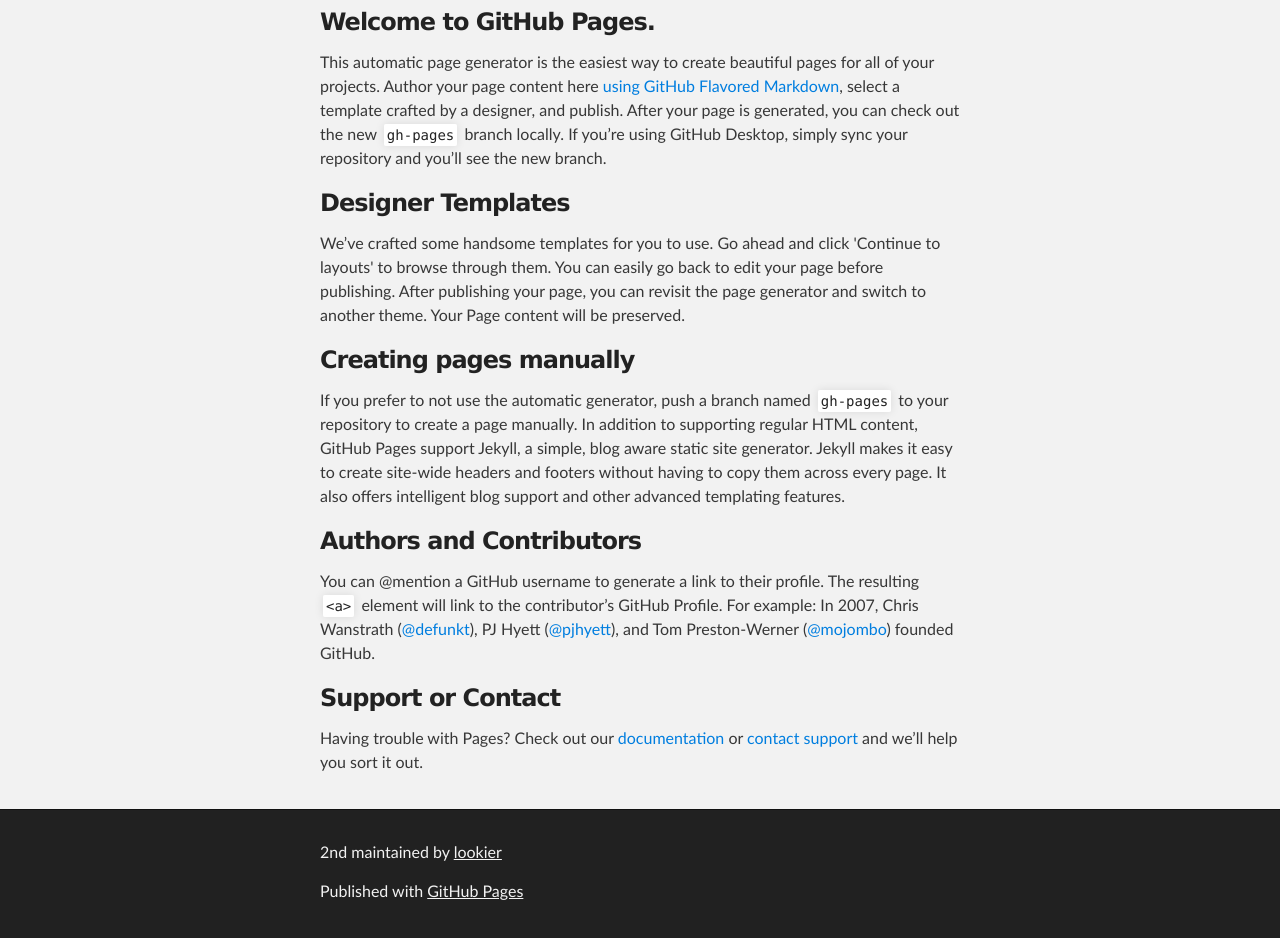
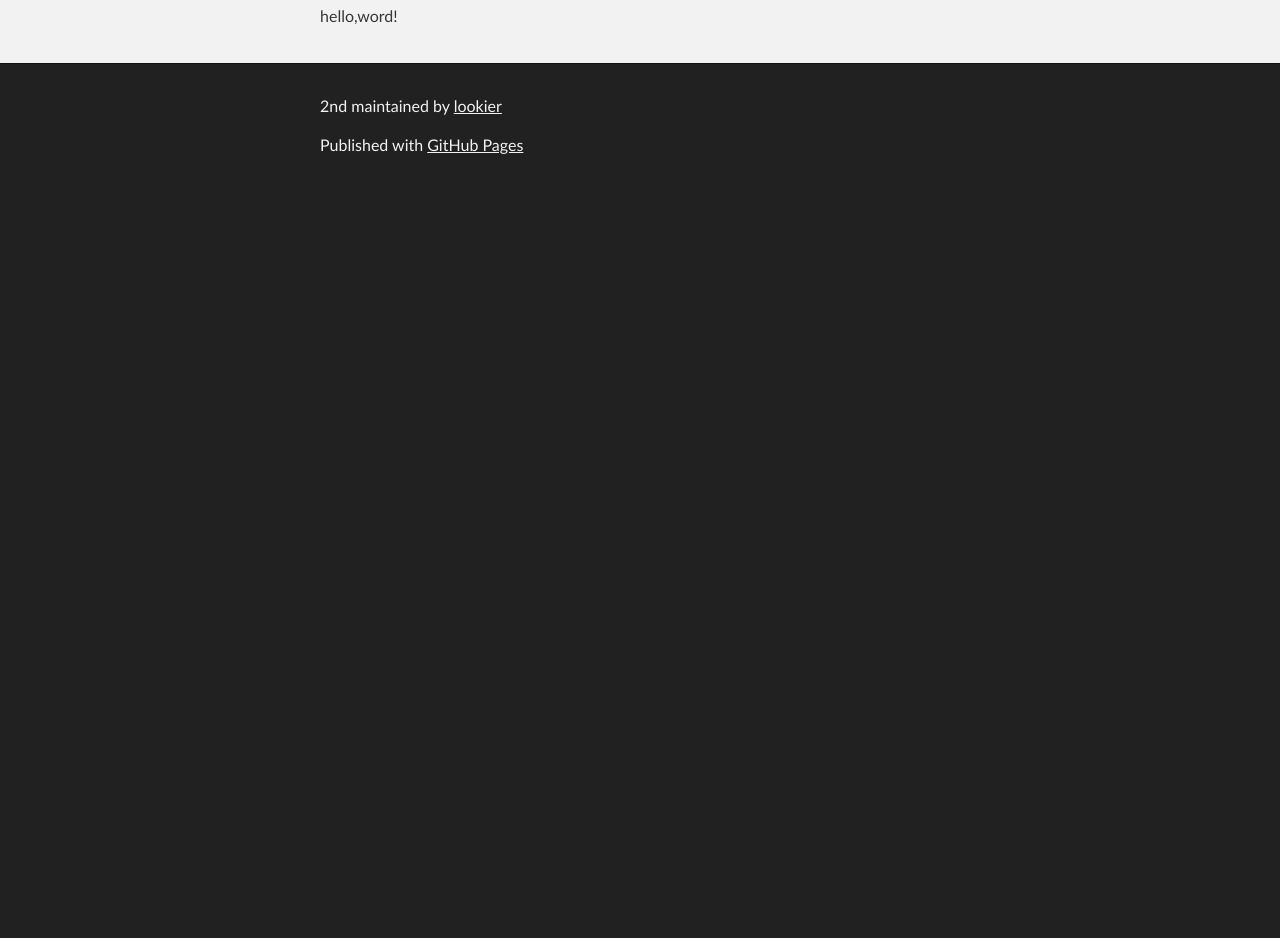
Before and after one commit to lookier/2nd, a plain HTML site: page index.html in a window 1280 px wide. Shown: the part 256-1194 px from the top of the page. After the commit the page ends 800 px from the top, so only its background shows below. Drawn offline with Linux system fonts and the light colour scheme.

```diff
--- a/index.html
+++ b/index.html
@@ -31,30 +31,7 @@
     <!-- MAIN CONTENT -->
     <div id="main_content_wrap" class="outer">
       <section id="main_content" class="inner">
-        <h3>
-<a id="welcome-to-github-pages" class="anchor" href="#welcome-to-github-pages" aria-hidden="true"><span aria-hidden="true" class="octicon octicon-link"></span></a>Welcome to GitHub Pages.</h3>
-
-<p>This automatic page generator is the easiest way to create beautiful pages for all of your projects. Author your page content here <a href="https://guides.github.com/features/mastering-markdown/">using GitHub Flavored Markdown</a>, select a template crafted by a designer, and publish. After your page is generated, you can check out the new <code>gh-pages</code> branch locally. If you’re using GitHub Desktop, simply sync your repository and you’ll see the new branch.</p>
-
-<h3>
-<a id="designer-templates" class="anchor" href="#designer-templates" aria-hidden="true"><span aria-hidden="true" class="octicon octicon-link"></span></a>Designer Templates</h3>
-
-<p>We’ve crafted some handsome templates for you to use. Go ahead and click 'Continue to layouts' to browse through them. You can easily go back to edit your page before publishing. After publishing your page, you can revisit the page generator and switch to another theme. Your Page content will be preserved.</p>
-
-<h3>
-<a id="creating-pages-manually" class="anchor" href="#creating-pages-manually" aria-hidden="true"><span aria-hidden="true" class="octicon octicon-link"></span></a>Creating pages manually</h3>
-
-<p>If you prefer to not use the automatic generator, push a branch named <code>gh-pages</code> to your repository to create a page manually. In addition to supporting regular HTML content, GitHub Pages support Jekyll, a simple, blog aware static site generator. Jekyll makes it easy to create site-wide headers and footers without having to copy them across every page. It also offers intelligent blog support and other advanced templating features.</p>
-
-<h3>
-<a id="authors-and-contributors" class="anchor" href="#authors-and-contributors" aria-hidden="true"><span aria-hidden="true" class="octicon octicon-link"></span></a>Authors and Contributors</h3>
-
-<p>You can @mention a GitHub username to generate a link to their profile. The resulting <code>&lt;a&gt;</code> element will link to the contributor’s GitHub Profile. For example: In 2007, Chris Wanstrath (<a href="https://github.com/defunkt" class="user-mention">@defunkt</a>), PJ Hyett (<a href="https://github.com/pjhyett" class="user-mention">@pjhyett</a>), and Tom Preston-Werner (<a href="https://github.com/mojombo" class="user-mention">@mojombo</a>) founded GitHub.</p>
-
-<h3>
-<a id="support-or-contact" class="anchor" href="#support-or-contact" aria-hidden="true"><span aria-hidden="true" class="octicon octicon-link"></span></a>Support or Contact</h3>
-
-<p>Having trouble with Pages? Check out our <a href="https://help.github.com/pages">documentation</a> or <a href="https://github.com/contact">contact support</a> and we’ll help you sort it out.</p>
+        <p>hello,word!</p>
       </section>
     </div>
 
```
Also changed, not shown: params.json (+1 -1 lines).
